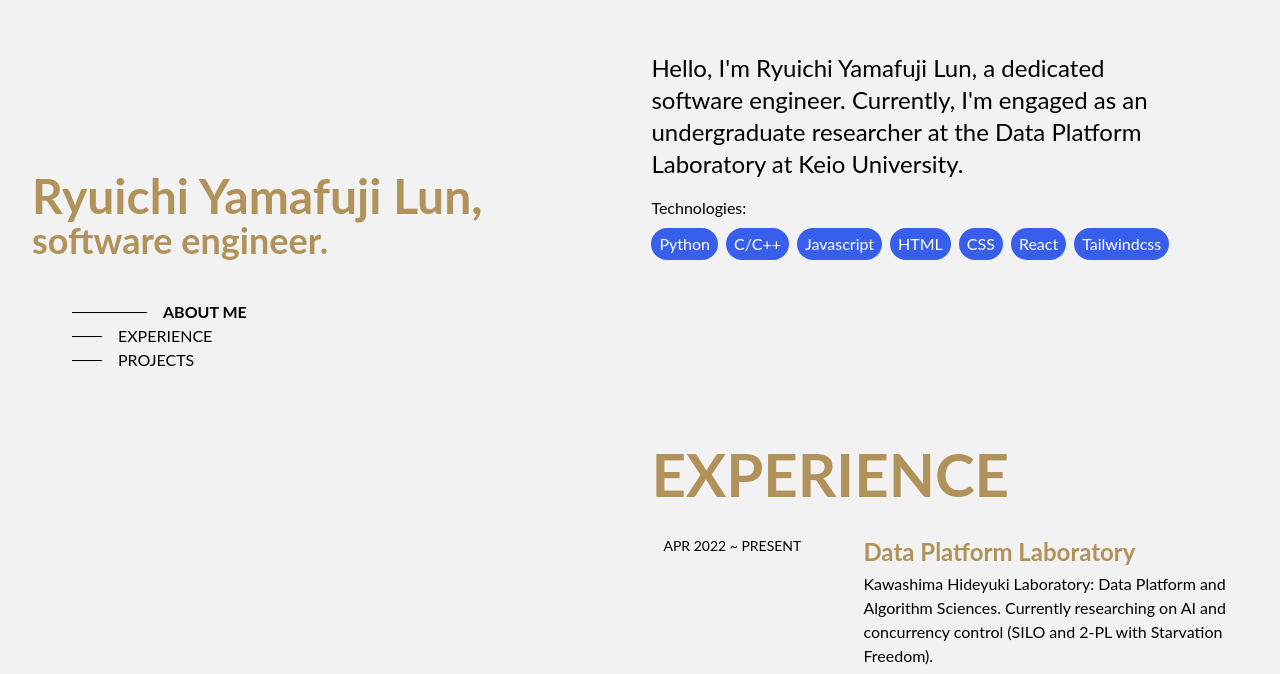
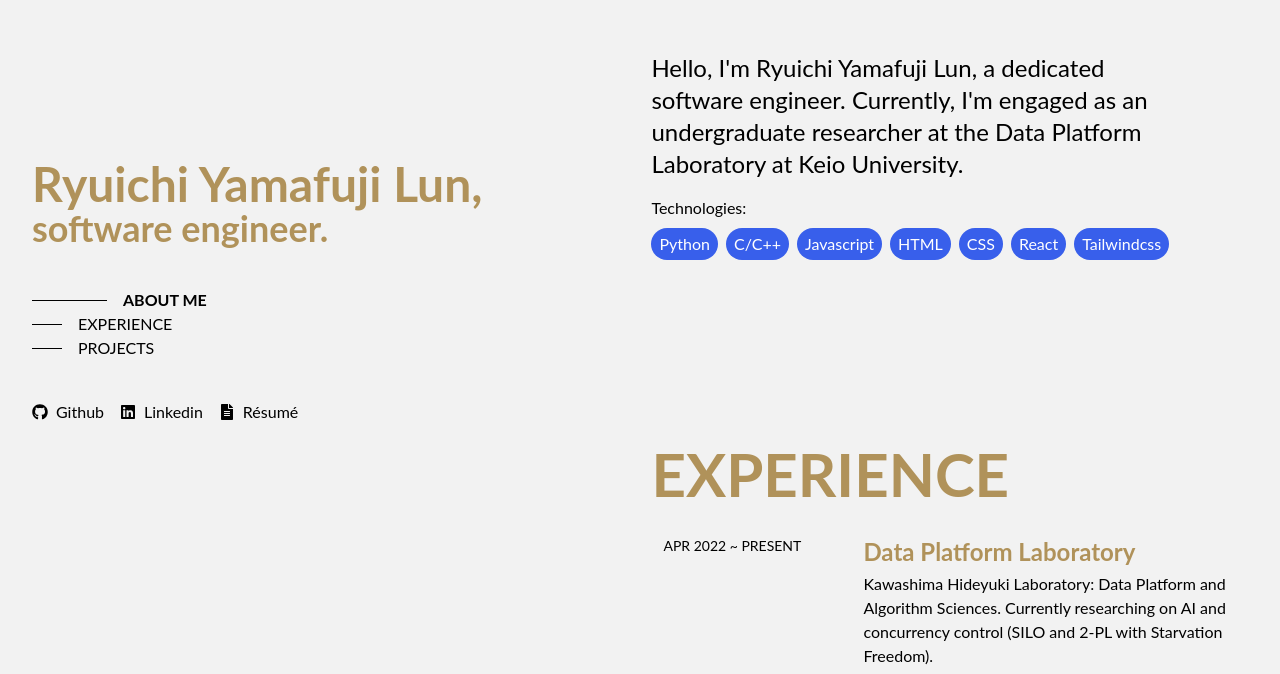
Before and after one commit to Ryuichi-Yamafuji-Lun/Portfolio, a React (Create React App) app: page / in a window 1280 px wide. Shown: the part 108-782 px from the top of the page. Built offline with nearby package versions, Linux system fonts and the light colour scheme.

Commit message:
Update Home.jsx

```diff
--- a/src/pages/Home.jsx
+++ b/src/pages/Home.jsx
@@ -1,5 +1,7 @@
-import { useState } from "react";
+import { useState, useEffect } from "react";
 import { Link } from "react-scroll";
+
+import { FaGithub, FaLinkedin, FaFileAlt } from "react-icons/fa";
 
 const MenuItems = [
   { label: "ABOUT ME", to: "about" },
@@ -9,11 +11,24 @@ const MenuItems = [
 
 const Home = () => {
   const [activeSection, setActiveSection] = useState(null);
+  const [isMobile, setIsMobile] = useState(window.innerWidth < 768);
 
   const handleSetActive = (to) => {
     const activeIndex = MenuItems.findIndex((item) => item.to === to);
     setActiveSection(activeIndex);
   };
+
+  useEffect(() => {
+    const handleResize = () => {
+      setIsMobile(window.innerWidth < 768); // Update isMobile state on window resize
+    };
+
+    window.addEventListener("resize", handleResize);
+
+    return () => {
+      window.removeEventListener("resize", handleResize);
+    };
+  }, []);
 
   return (
     <div name="home" className="w-full h-screen font-lato">
@@ -24,7 +39,10 @@ const Home = () => {
         <p className="text-3xl text-line-white sm:text-4xl font-bold sm:text-left">
           software engineer.
         </p>
-        <ul className="flex flex-col p-10">
+
+        {/* Menu Items */}
+        {!isMobile && (
+          <ul className="flex flex-col pt-10">
             {MenuItems.map((item, index) => (
               <li key={index} className="menu-item group">
                 <Link
@@ -33,7 +51,7 @@ const Home = () => {
                   smooth={true}
                   duration={500}
                   onSetActive={handleSetActive}
-                offset={-100} // Adjust this offset as needed
+                  offset={-100}
                 >
                   <div className={`flex items-center ${activeSection === index ? "font-bold" : ""}`}>
                     <span
@@ -51,6 +69,48 @@ const Home = () => {
               </li>
             ))}
           </ul>
+        )}
+
+        {/* Footer Section */}
+        {!isMobile && (
+          <footer className="mt-10">
+            <ul className="flex space-x-4">
+              <li>
+                <a
+                  href="https://github.com/Ryuichi-Yamafuji-Lun"
+                  className="text-black flex items-center"
+                  target="_blank"
+                  rel="noopener noreferrer"
+                >
+                  <FaGithub />
+                  <span className="ml-2">Github</span>
+                </a>
+              </li>
+              <li>
+                <a
+                  href="https://www.linkedin.com/in/ryulun/"
+                  className="text-black flex items-center"
+                  target="_blank"
+                  rel="noopener noreferrer"
+                >
+                  <FaLinkedin />
+                  <span className="ml-2">Linkedin</span>
+                </a>
+              </li>
+              <li>
+                <Link
+                  to="resume"
+                  className="text-black flex items-center"
+                  target="_blank"
+                  rel="noopener noreferrer"
+                >
+                  <FaFileAlt />
+                  <span className="ml-2">Résumé</span>
+                </Link>
+              </li>
+            </ul>
+          </footer>
+        )}
       </div>
     </div>
   );
```
Lines whose indentation alone changed are shown as unchanged.
